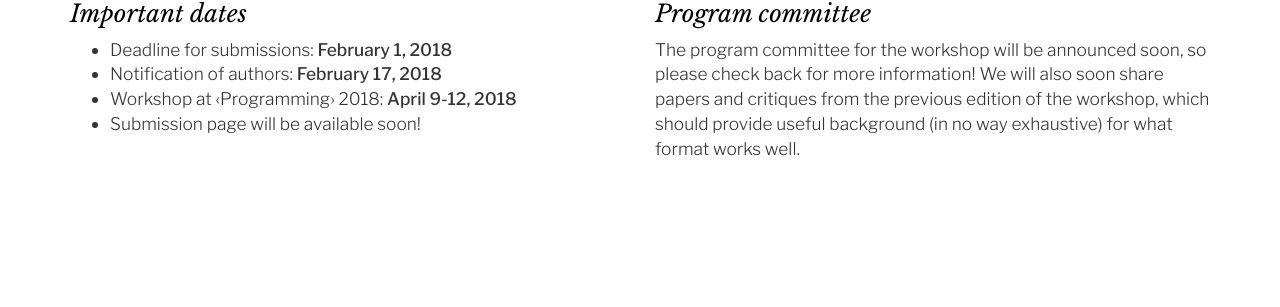
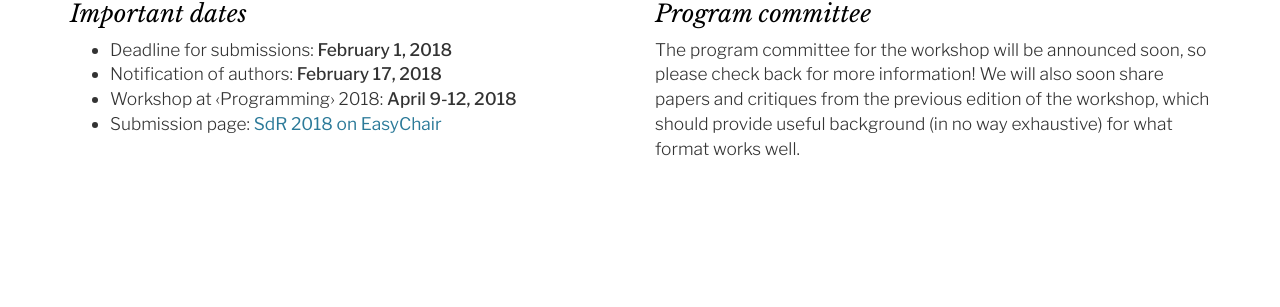
Before and after one commit to shift-society/salon, a Jekyll site: the page built from 2018/index.md, in a window 1280 px wide. Shown: the part 1930-2237 px from the top of the page. Built offline with Jekyll 4.4.1, drawn with Linux system fonts in a browser that asks for light colours; nearby versions of some CDN libraries.

Commit message:
Add submission page

```diff
--- a/2018/index.md
+++ b/2018/index.md
@@ -117,7 +117,7 @@ the [ACM SIGPLAN format](http://www.acm.org/publications/proceedings-template)
  - Deadline for submissions: **February 1, 2018**
  - Notification of authors: **February 17, 2018**
  - Workshop at ‹Programming› 2018: **April 9-12, 2018**
- - Submission page will be available soon!
+ - Submission page: [SdR 2018 on EasyChair](https://easychair.org/conferences/?conf=sdr18)
 
 <div style="height:50px" class="hidden-sm"></div>
 </div><div class="col-md-6" markdown="1">
```
